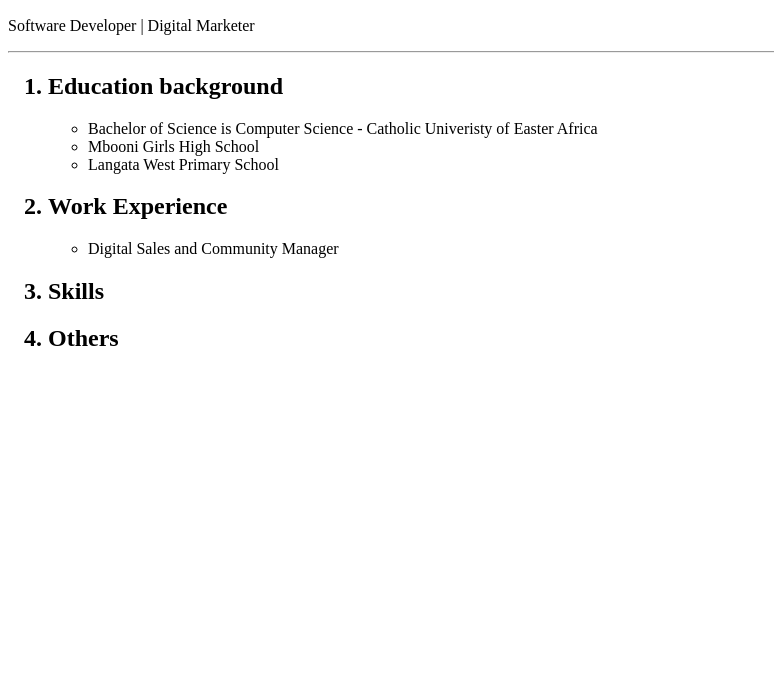
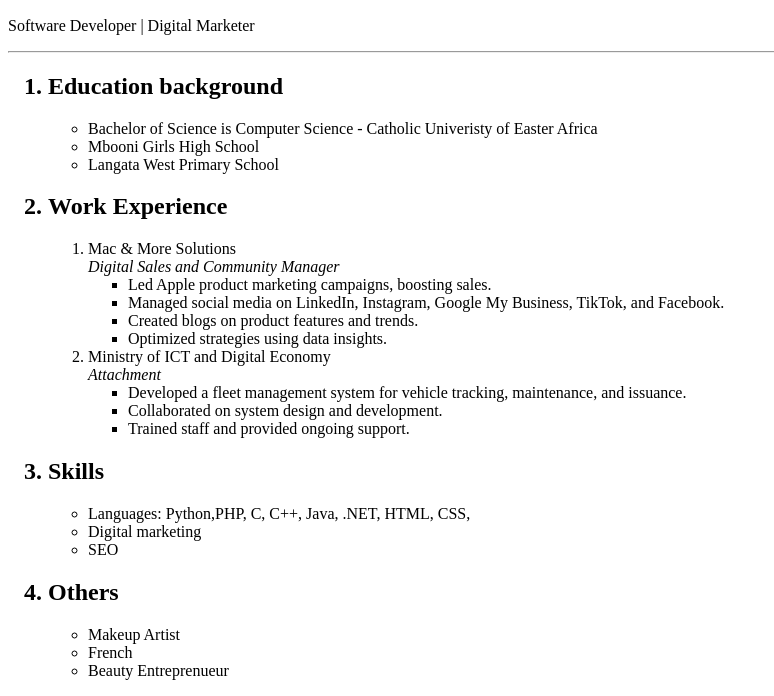
Before and after one commit to StephanieKusewa/100-Days-of-Code, a plain HTML site: page index.html in a window 1280 px wide. Shown: the part 334-1030 px from the top of the page, without its empty margins (0-774 px from the left). Before the commit the page ends 800 px from the top, so only its background shows below. Drawn offline with Linux system fonts and the light colour scheme.

Commit message:
Update index.html

```diff
--- a/index.html
+++ b/index.html
@@ -20,11 +20,41 @@
             </ul>
 
         <h2><li>Work Experience</li></h2>
+        <ol>
+            <li>Mac & More Solutions</li>
+            <i>Digital Sales and Community Manager</i>
+            <ul>
+                <li>Led Apple product marketing campaigns, boosting sales.</li>
+                <li>Managed social media on LinkedIn, Instagram, Google My Business, TikTok, and Facebook.</li>
+                <li>Created blogs on product features and trends.</li>
+                <li>Optimized strategies using data insights.</li>
+
+            </ul>
+            <li>Ministry of ICT and Digital Economy</li>
+            <i>Attachment</i>
+            <ul>
+                <li>Developed a fleet management system for vehicle tracking, maintenance, and issuance.
+                </li>
+                <li>Collaborated on system design and development.</li>
+               <li>Trained staff and provided ongoing support.</li>
+
+            </ul>
+        </ol>
+        <h2><li>Skills</li></h2>
         <ul>
-            <li>Digital Sales and Community Manager</li>
+            <li>
+                Languages: Python,PHP, C, C++, Java, .NET, HTML, CSS,
+            </li>
+            <li>Digital marketing</li>
+            <li>SEO</li>
         </ul>
-        <h2><li>Skills</li></h2>
+
         <h2><li>Others</li></h2>
+        <ul>
+            <li>Makeup Artist</li>
+            <li>French</li>
+            <li>Beauty Entreprenueur</li>
+        </ul>
     </ol>
 
 
```
